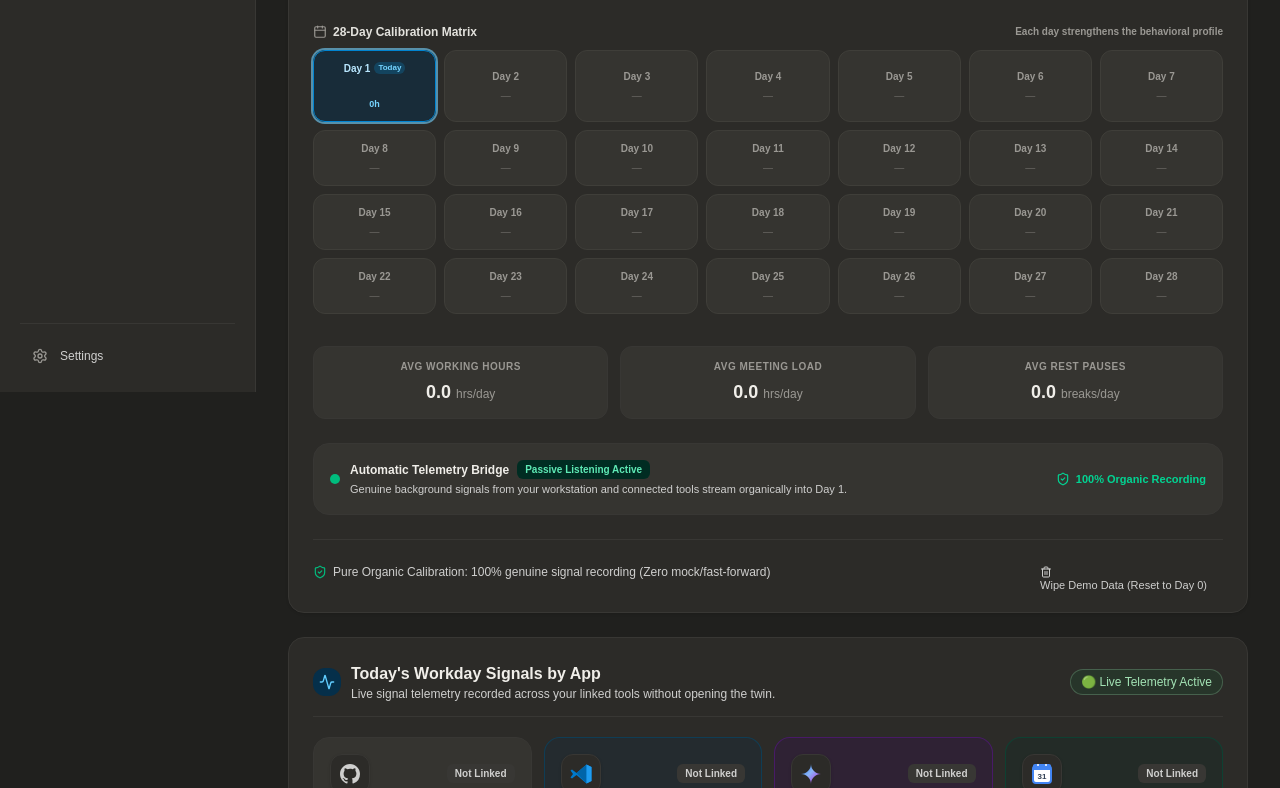
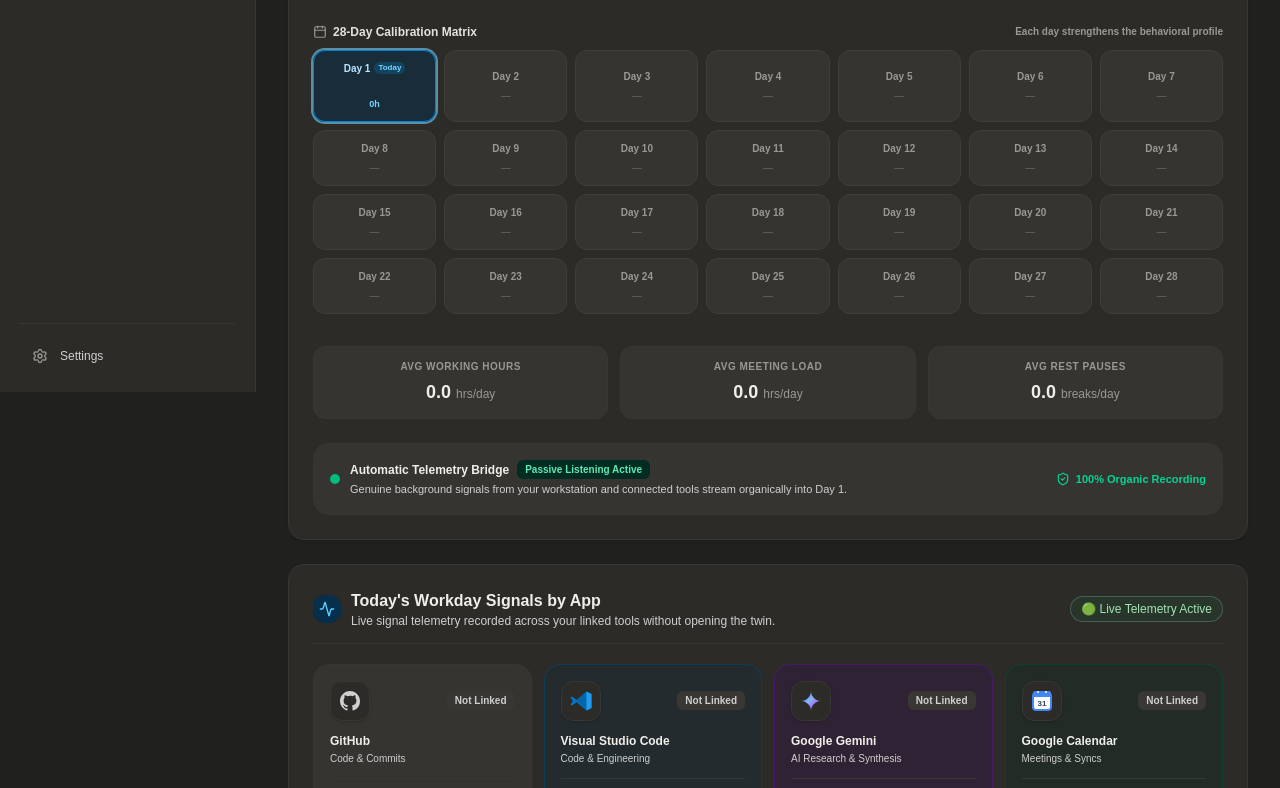
Before and after one commit to ronnielmharlssb-dot/ai-wellness-twin, a Next.js app: page /dashboard in a window 1280 px wide. Shown: the part 408-1196 px from the top of the page. Built offline with nearby package versions, Linux system fonts and the light colour scheme.

Commit message:
clean: remove pure organic calibration bar and wipe demo data button

```diff
--- a/src/components/ui/baseline-calibration-suite.tsx
+++ b/src/components/ui/baseline-calibration-suite.tsx
@@ -10,7 +10,6 @@ import {
   Coffee,
   Moon,
   ShieldCheck,
-  Trash2,
 } from "lucide-react";
 import { Button } from "@/components/ui/button";
 import { Card } from "@/components/ui/card";
@@ -18,7 +17,6 @@ import { Badge } from "@/components/ui/badge";
 import {
   saveEmployeeMetrics,
   getMetricsForEmployee,
-  wipeAllDemoData,
 } from "@/lib/wellbeing/employeeMetrics";
 import { getStoredIntegrations } from "@/lib/integrations/syncEngine";
 import type { EmployeeDailyMetrics } from "@/lib/wellbeing/employeeTypes";
@@ -330,31 +328,6 @@ export function BaselineCalibrationSuite({
           </div>
         </div>
 
-        {/* Pure Baseline Recording Controls */}
-        <div className="flex flex-wrap items-center justify-between gap-3 border-t border-slate-100 pt-4 dark:border-[#383734]">
-          <div className="flex items-center gap-1.5 text-xs text-slate-500 dark:text-[#a6a6a6]">
-            <ShieldCheck className="h-3.5 w-3.5 text-emerald-500" />
-            <span>Pure Organic Calibration: 100% genuine signal recording (Zero mock/fast-forward)</span>
-          </div>
-
-          <div className="flex flex-wrap items-center gap-2">
-            <Button
-              variant="ghost"
-              onClick={() => {
-                if (confirm("Wipe all demo data across the entire workspace back to Day 0?")) {
-                  wipeAllDemoData();
-                  onMetricsUpdated();
-                }
-              }}
-              className="text-[11px] h-8 px-3 text-rose-500 hover:text-rose-700 hover:bg-rose-50 dark:hover:bg-rose-950/30"
-              title="Wipes all mock/stored metrics completely back to Day 0"
-            >
-              <Trash2 className="mr-1 h-3 w-3" />
-              Wipe Demo Data (Reset to Day 0)
-            </Button>
-          </div>
-        </div>
-
       </div>
 
       {/* Interactive Log Daily Signal Modal */}
```
